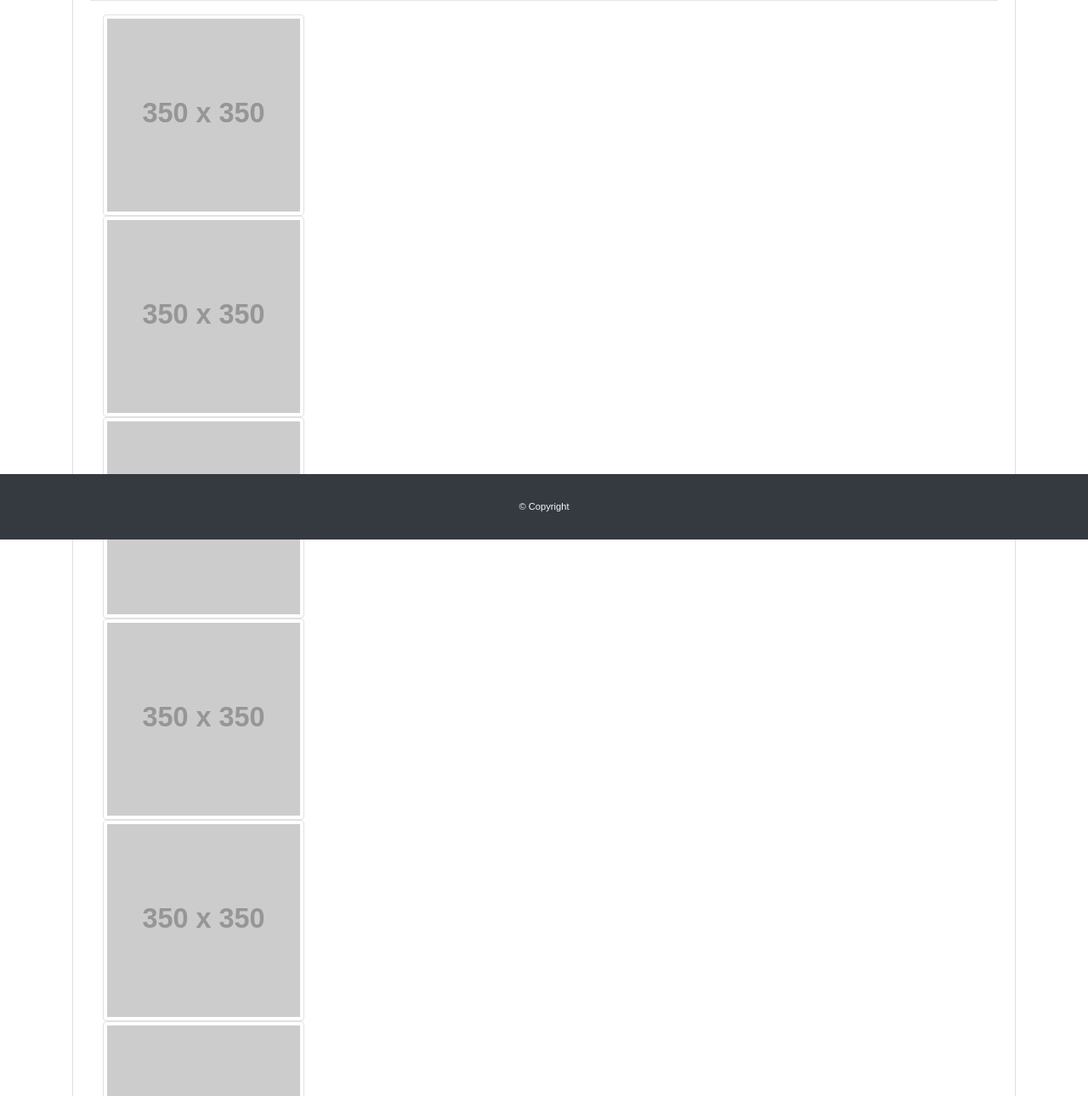
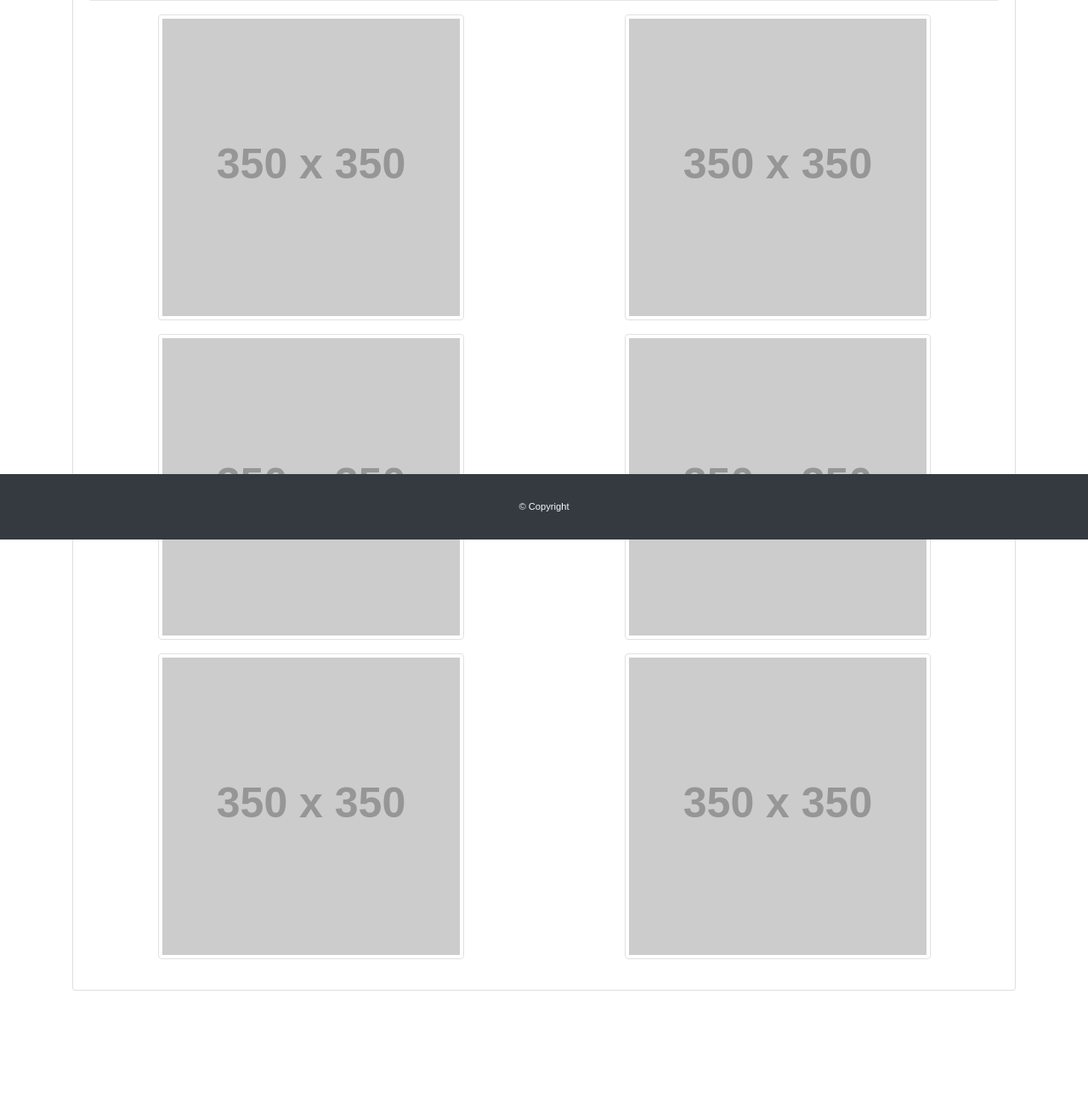
Before and after one commit to peatysinglemalt/homework-2, a plain HTML site: page portfolio.html in a window 1280 px wide. Shown: the part 165-1455 px from the top of the page at 85% size. After the commit the page ends 1331 px from the top, so only its background shows below. Drawn offline with nearby package versions, Linux system fonts and the light colour scheme; placeholder pictures from the web are drawn by us.

Commit message:
updated rows and spacing of thumbnails within container

```diff
--- a/portfolio.html
+++ b/portfolio.html
@@ -15,9 +15,9 @@
 
 <body>
   <header class="mb-4">
-    <!-- copy paste nav bar here -->
+    <!-- nav bar goes here -->
         <nav class="navbar navbar-expand-lg navbar-dark bg-dark">
-            <a class="navbar-brand" href="index.html">Matthew Wu</a>
+            <a class="navbar-brand" href="index.html">Matt</a>
             <button class="navbar-toggler" type="button" data-toggle="collapse" data-target="#navbarNav" aria-controls="navbarNav" aria-expanded="false" aria-label="Toggle navigation">
                 <span class="navbar-toggler-icon"></span>
             </button>
@@ -38,38 +38,47 @@
         </nav>
     </header>
 
+  <!-- container goes here -->
   <div class="container">
     <div class="card">
       <div class="card-body">
         <h1>Portfolio</h1>
         <hr>
-        <div class="col-md-3">
-          <img class="img img-thumbnail" src="http://placehold.it/350x350">
+
+        <!-- images goes here -->
+        <div class="row text-center">
+          <div class="col-lg-6 mb-3">
+            <img class="img img-thumbnail" src="http://placehold.it/350x350" alt="placeholder">
+          </div>
+          <div class="col-lg-6 mb-3">
+            <img class="img img-thumbnail" src="http://placehold.it/350x350" alt="placeholder">
+          </div>
         </div>
 
-        <div class="col-md-3">
-          <img class="img img-thumbnail" src="http://placehold.it/350x350">
+        <div class="row text-center">
+          <div class="col-lg-6 mb-3">
+            <img class="img img-thumbnail" src="http://placehold.it/350x350" alt="placeholder">
+          </div>
+          <div class="col-lg-6 mb-3">
+            <img class="img img-thumbnail" src="http://placehold.it/350x350" alt="placeholder">
+          </div>
         </div>
 
-        <div class="col-md-3">
-          <img class="img img-thumbnail" src="http://placehold.it/350x350">
-        </div>
+        <div class="row text-center">
+          <div class="col-lg-6 mb-3">
+            <img class="img img-thumbnail" src="http://placehold.it/350x350" alt="placeholder">
+          </div>
+          <div class="col-lg-6 mb-3">
+            <img class="img img-thumbnail" src="http://placehold.it/350x350" alt="placeholder">
+          </div>
 
-        <div class="col-md-3">
-          <img class="img img-thumbnail" src="http://placehold.it/350x350">
-        </div>
-
-        <div class="col-md-3">
-          <img class="img img-thumbnail" src="http://placehold.it/350x350">
-        </div>
-
-        <div class="col-md-3">
-          <img class="img img-thumbnail" src="http://placehold.it/350x350">
         </div>
 
       </div>
 
     </div>
+
+  </div>
 
   <div class="row fixed-bottom">
     <footer class="col-sm-12 min-vw-100 mx-auto py-4 bg-dark">
```
Also changed, not shown: contact.html (+2 -2 lines), index.html (+3 -2 lines).
